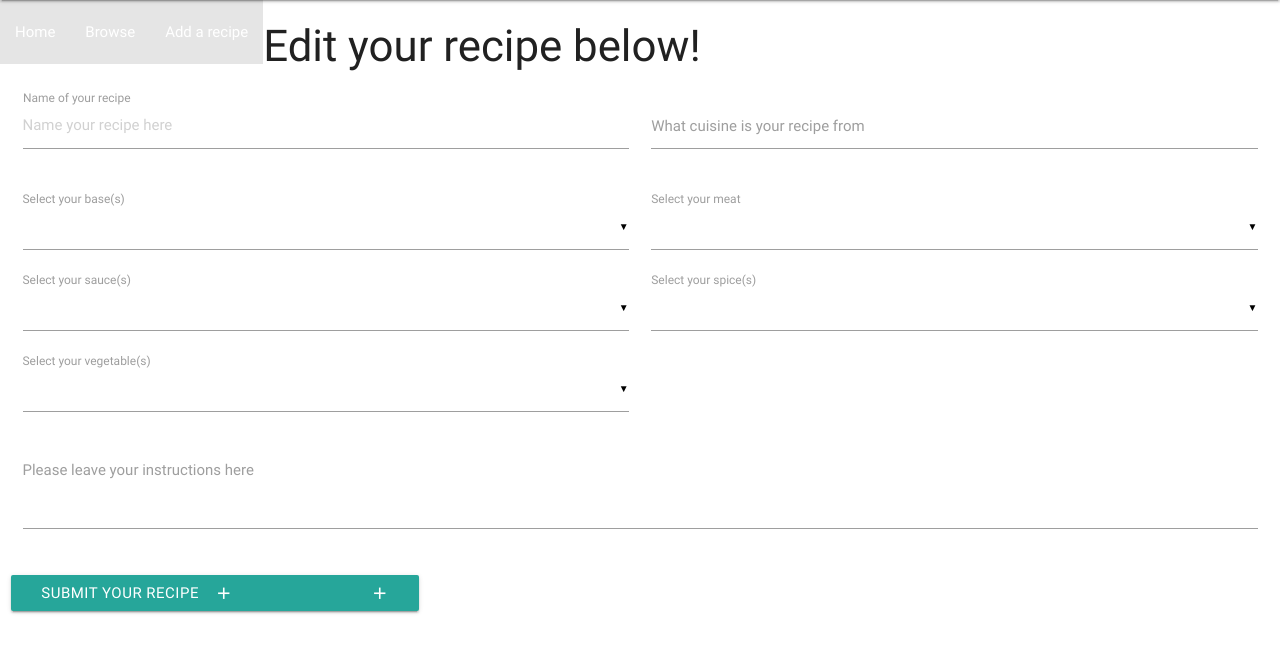
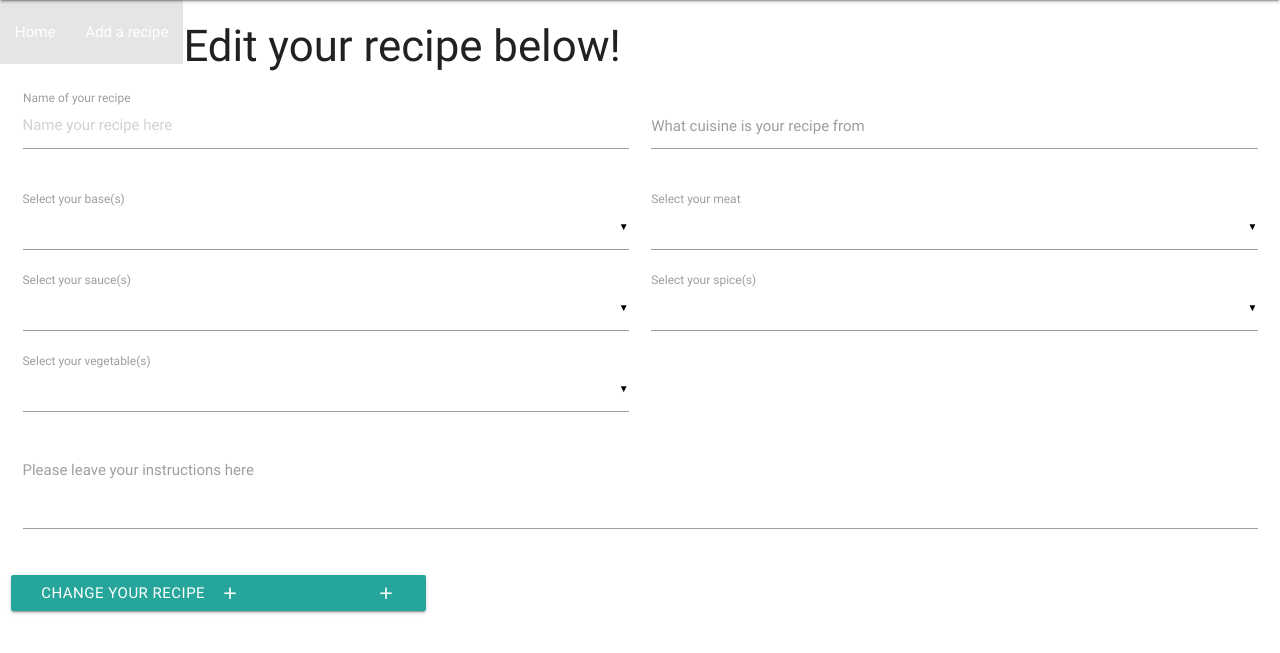
Before and after one commit to stormtrooper88/Cook-Book-Milestone-Three-Project, a Flask app: template templates/editrecipe.html in a window 1280 px wide. Shown: the part 128-781 px from the top of the page. Run offline with Flask 2, Linux system fonts and the light colour scheme; the template is opened without the code that fills it, so the values that code supplies are empty; some libraries are stand-ins or nearby versions.

Commit message:
Removed browse html as search bar will do the job the browse html did

```diff
--- a/app.py
+++ b/app.py
@@ -16,9 +16,6 @@ mongo = PyMongo(app)
 def recipe():
     return render_template("index.html", page_title="Home Page", recipes=mongo.db.recipes.find())
 
-@app.route('/browse')
-def browse():
-    return render_template("browse.html", page_title="Browse")
 
 @app.route('/edit_recipe/<recipe_id>')
 def edit_recipe(recipe_id):
--- a/templates/base.html
+++ b/templates/base.html
@@ -34,12 +34,7 @@
         <a class="nav-link" href="{{url_for('recipe')}}">Home <span class="sr-only"></span></a>
       </li>
       </div>
-        <div class="collapse navbar-collapse" id="navbarSupportedContent">
-    <ul class="navbar-nav mr-auto">
-      <li class="nav-item active">
-        <a class="nav-link" href="{{url_for('browse')}}">Browse <span class="sr-only"></span></a>
-      </li>
-      </div>
+
         <div class="collapse navbar-collapse" id="navbarSupportedContent">
     <ul class="navbar-nav mr-auto">
       <li class="nav-item active">
--- a/templates/editrecipe.html
+++ b/templates/editrecipe.html
@@ -85,8 +85,10 @@
       </div>
 
    <div class="row">
-      <button class="btn waves-effect waves-light" type="submit">Submit your recipe
+      <button class="btn waves-effect waves-light" type="submit">Change your recipe
     <i class="material-icons right">addrecipe_add</i>
+
+
   </button>
    </div>
     </form>
--- a/templates/index.html
+++ b/templates/index.html
@@ -17,7 +17,6 @@ We pride ourselves on providing the healthiest and quickest recipes to make at h
 Feel free to browse our recipe's or simply add yours to our collection below!
 	</p>
 
-<a href="{{url_for('browse')}}" class="waves-effect waves-light btn">Browse</a>
 
 <a href="{{url_for('addrecipe')}}" class="waves-effect waves-light btn">Add a recipe</a>
 
```
Also changed, not shown: templates/browse.html (deleted, +0 -20 lines).
